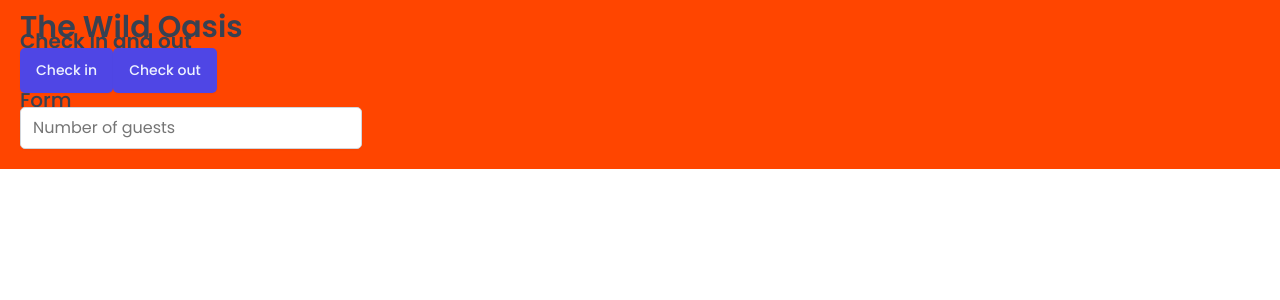
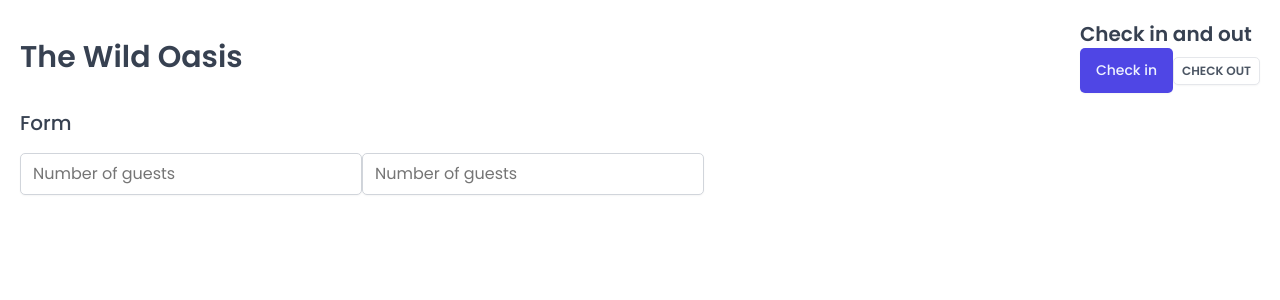
Before and after one commit to HahaKhoang/the-wild-oasis, a React (Vite) app: page / in a window 1280 px wide. Shown: the top 300 px of the page. Built offline with nearby package versions, Linux system fonts and the light colour scheme; a web font is replaced by a local one.

Commit message:
Creates Row component

```diff
--- a/src/App.jsx
+++ b/src/App.jsx
@@ -3,9 +3,10 @@
 import Button from "./ui/Button";
 import Input from "./ui/Input";
 import Heading from "./ui/Heading";
+import Row from "./ui/Row";
 
 const StyledApp = styled.div`
-  background-color: orangered;
+  /* background-color: orangered; */
   padding: 20px;
 `;
 
@@ -14,12 +15,35 @@
     <>
       <GlobalStyles />
       <StyledApp>
-        <Heading as="h1">The Wild Oasis</Heading>
-        <Heading as="h2">Check in and out</Heading>
-        <Button onClick={() => alert("Check in")}>Check in</Button>
-        <Button onClick={() => alert("Check out")}>Check out</Button>
-        <Heading as="h3">Form</Heading>
-        <Input type="number" placeholder="Number of guests" />
+        <Row>
+          <Row type="horizontal">
+            <Heading as="h1">The Wild Oasis</Heading>
+            <div>
+              <Heading as="h2">Check in and out</Heading>
+              <Button
+                variation="primary"
+                size="medium"
+                onClick={() => alert("Check in")}
+              >
+                Check in
+              </Button>
+              <Button
+                variation="secondary"
+                size="small"
+                onClick={() => alert("Check out")}
+              >
+                Check out
+              </Button>
+            </div>
+          </Row>
+          <Row>
+            <Heading as="h3">Form</Heading>
+            <form>
+              <Input type="number" placeholder="Number of guests" />
+              <Input type="number" placeholder="Number of guests" />
+            </form>
+          </Row>
+        </Row>
       </StyledApp>
     </>
   );
--- a/src/ui/Button.jsx
+++ b/src/ui/Button.jsx
@@ -49,19 +49,17 @@
 };
 
 const Button = styled.button`
-  font-size: 1.4rem;
-  padding: 1.2rem 1.6rem;
-  font-weight: 500;
   border: none;
   border-radius: var(--border-radius-sm);
-  background-color: var(--color-brand-600);
-  color: var(--color-brand-50);
   box-shadow: var(--shadow-sm);
-  cursor: pointer;
 
-  &:hover {
-    background-color: var(--color-brand-700);
-  }
+  ${(props) => sizes[props.size]}
+  ${(props) => variations[props.variation]}
 `;
 
+Button.defaultProps = {
+  variation: "primary",
+  size: "medium",
+};
+
 export default Button;
--- a/src/ui/Heading.jsx
+++ b/src/ui/Heading.jsx
@@ -13,8 +13,6 @@
       font-weight: 600;
     `}
 
-  line-height: 1.4rem;
-
   ${(props) =>
     props.as === "h2" &&
     css`
@@ -28,6 +26,8 @@
       font-size: 2rem;
       font-weight: 500;
     `}
+
+    line-height: 1.4;
 `;
 
 export default Heading;
--- /dev/null
+++ b/src/ui/Row.jsx
@@ -0,0 +1,25 @@
+import { css, styled } from "styled-components";
+
+const Row = styled.div`
+  display: flex;
+
+  ${(props) =>
+    props.type === "horizontal" &&
+    css`
+      justify-content: space-between;
+      align-items: center;
+    `}
+
+  ${(props) =>
+    props.type === "vertical" &&
+    css`
+      flex-direction: column;
+      gap: 1.6rem;
+    `}
+`;
+
+Row.defaultProps = {
+  type: "vertical",
+};
+
+export default Row;
```
